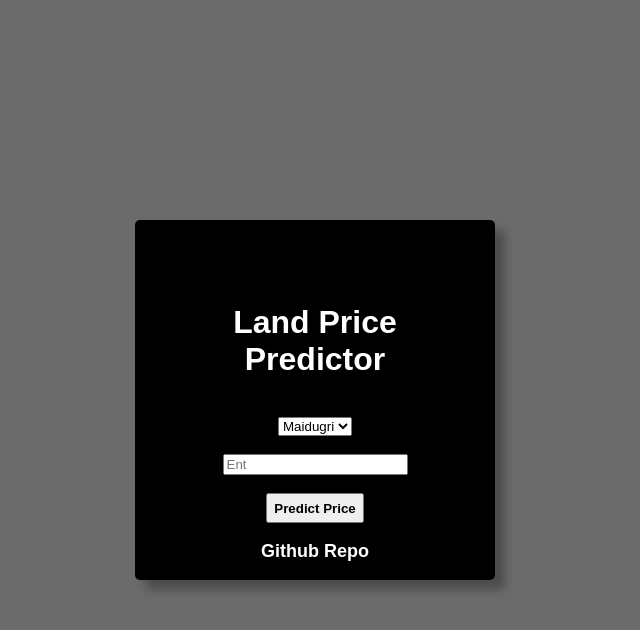
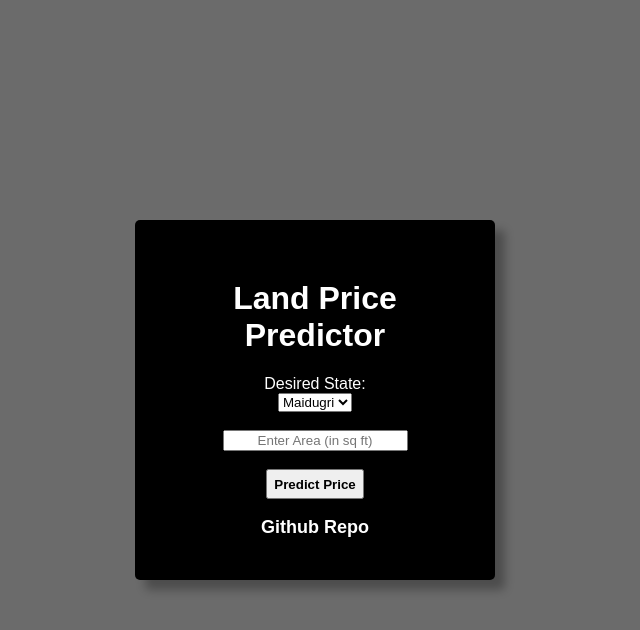
Before and after one commit to Igb0kwe/jjjj, a Flask app: page / in a window 1280 px wide. Shown: the top 630 px of the page, without its empty margins (325-965 px from the left). Run offline with Flask 3, Linux system fonts and the light colour scheme; parts of the project's set-up code (start-up, migrations or seed data) failed here and were passed over.

Commit message:
Update index.css

```diff
--- a/static/index.css
+++ b/static/index.css
@@ -5,7 +5,6 @@ body {
 }
 
 h1 {
-    padding-top: 10%;
     color: white;
     text-align: center;
 }
@@ -29,10 +28,6 @@ button:hover {
     cursor: pointer;
     outline: none;
     border: 1px solid rgb(255, 255, 255);
-}
-
-input::placeholder {
-    width: 20px;
 }
 
 area {
@@ -68,3 +63,7 @@ p {
 .repo{
     color: #ffffff;
 }
+
+label {
+    color: #ffffff;
+}
```
